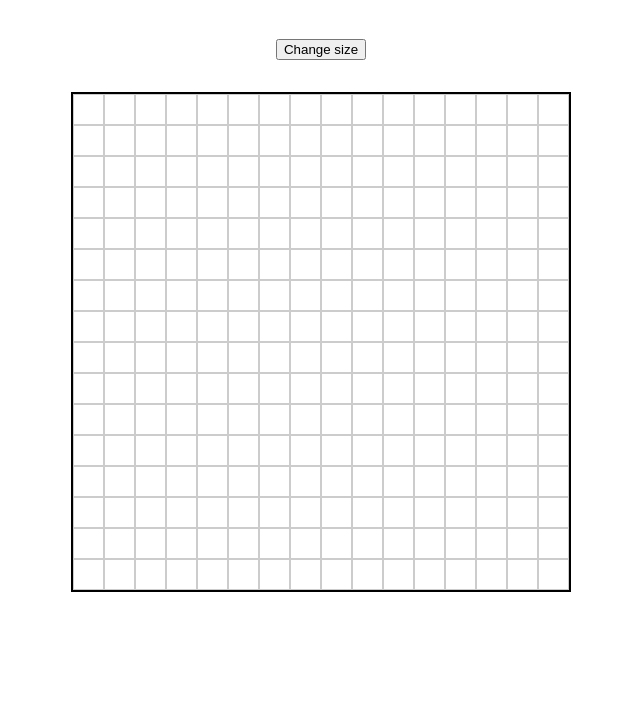
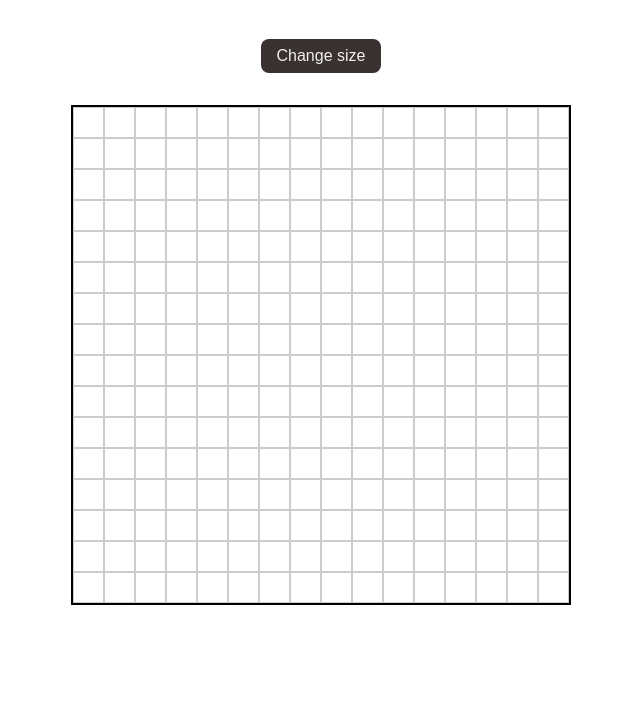
Before and after one commit to rndall/etch-a-sketch, a plain HTML site: page index.html in a window 1280 px wide. Shown: the part 73-800 px from the top of the page, without its empty margins (319-959 px from the left). Drawn offline with Linux system fonts and the light colour scheme.

Commit message:
Add button styles

```diff
--- a/style.css
+++ b/style.css
@@ -18,6 +18,19 @@ body {
   gap: 32px;
 }
 
+button {
+  font: inherit;
+  border: none;
+  border-radius: 8px;
+  background-color: hsl(0, 8%, 21%);
+  color: hsl(0, 0%, 94%);
+  padding: 8px 16px;
+}
+
+button:hover {
+  background-color: hsl(0, 8%, 24%);
+}
+
 #container {
   width: 500px;
   height: 500px;
```
